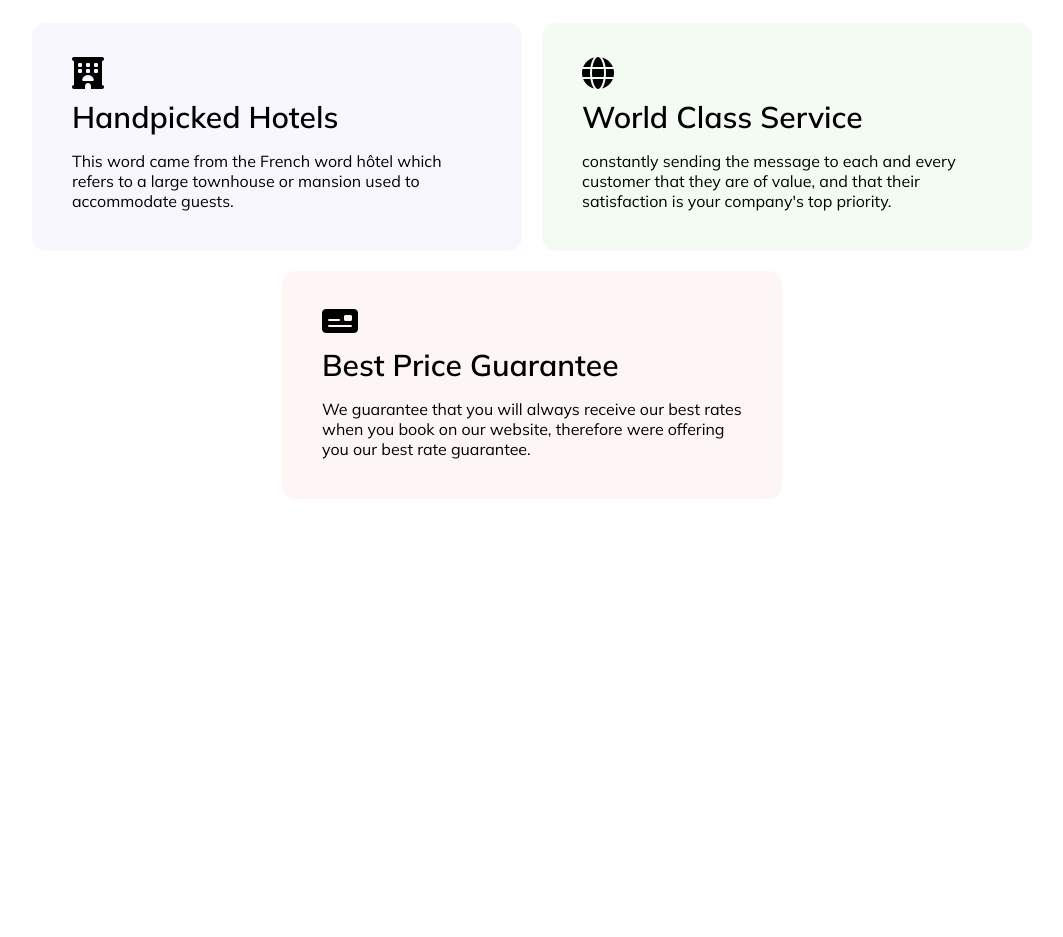
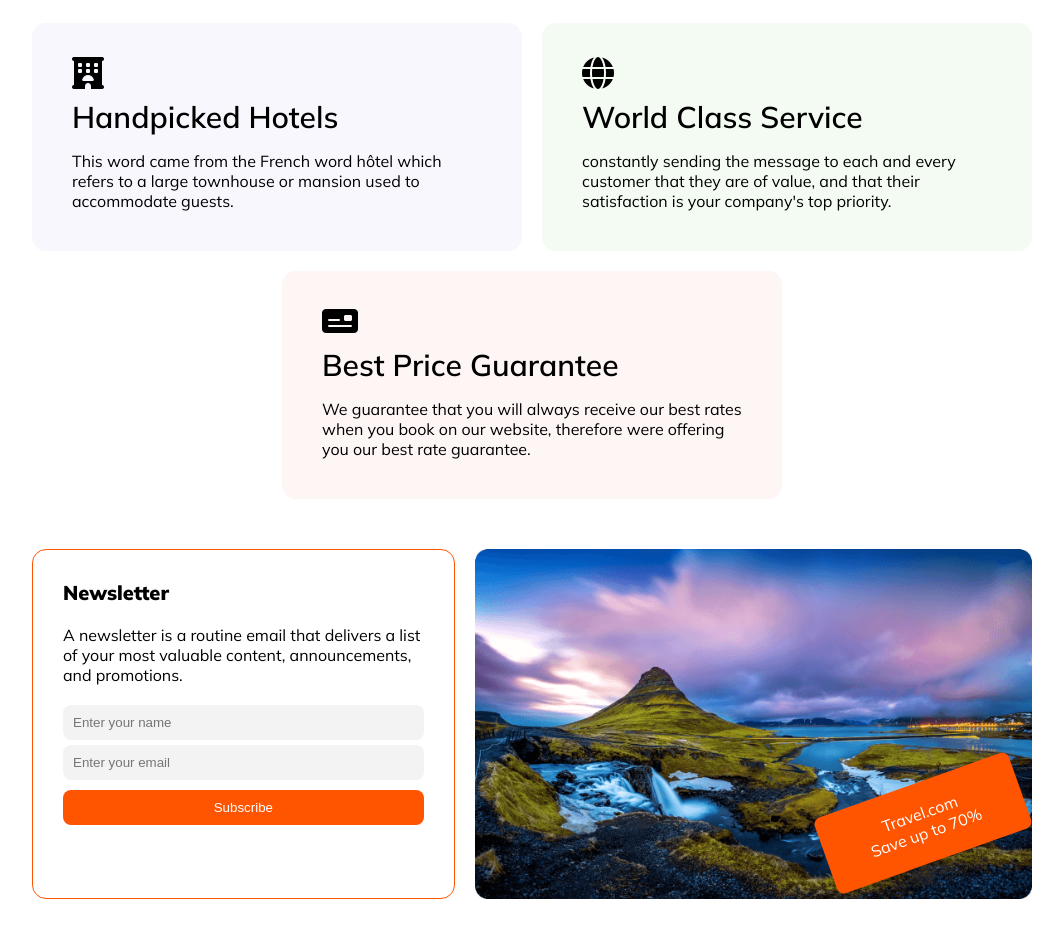
Before and after one commit to regone7/dream-flying-travel, a plain HTML site: page index.html in a window 1280 px wide. Shown: the part 2099-3036 px from the top of the page, without its empty margins (108-1171 px from the left). Before the commit the page ends 2598 px from the top, so only its background shows below. Drawn offline with Linux system fonts and the light colour scheme.

Commit message:
some new chng

```diff
--- a/css/style.css
+++ b/css/style.css
@@ -170,60 +170,68 @@ body {
 }
 
 
-.des1{
+.des1 {
     display: flex;
     gap: 10px;
 
 }
-.des1 img{
+
+.des1 img {
     width: 500px;
 }
-.des2{
+
+.des2 {
     display: flex;
     gap: 10px;
     margin: 10px 0px;
 
 }
-.des2-1{
+
+.des2-1 {
     width: 34%;
     height: 262px;
 }
-.des2-2{
+
+.des2-2 {
     width: 44%;
     height: 262px;
 }
-.des2-3{
+
+.des2-3 {
     width: 21%;
     height: 262px;
 }
 
-.des3{
+.des3 {
     display: flex;
     gap: 10px;
 
 }
-.des3-1{
+
+.des3-1 {
     width: 60%;
     height: 262px;
 }
-.des3-2{
+
+.des3-2 {
     width: 41%;
     height: 262px;
 }
 
 /* choose css */
-.choose-head{
+.choose-head {
     width: 1000px;
     margin: 0px auto;
 }
 
-.cs-h{
+.cs-h {
     text-align: center;
     font-size: 30px;
     font-weight: 800;
     line-height: normal;
 }
-.cs-p{
+
+.cs-p {
     text-align: center;
     font-size: 14px;
     font-style: normal;
@@ -231,26 +239,30 @@ body {
     line-height: 26px;
     margin-bottom: 20px;
 }
-.choose-dv1{
+
+.choose-dv1 {
     display: flex;
     align-items: center;
     gap: 20px;
 }
-.choose-dv1-1{
+
+.choose-dv1-1 {
     border-radius: 14px;
     background: rgba(109, 98, 210, 0.05);
     margin-top: 20px;
     padding: 40px;
     width: 49%;
 }
-.choose-dv1-2{
+
+.choose-dv1-2 {
     border-radius: 14px;
     background: rgba(37, 180, 34, 0.05);
     margin-top: 20px;
     padding: 40px;
     width: 49%;
 }
-.choose-dv2{
+
+.choose-dv2 {
 
     margin: 0 auto;
     width: 50%;
@@ -260,7 +272,8 @@ body {
     padding: 40px;
 
 }
-.h-ch{
+
+.h-ch {
     font-size: 30px;
     font-weight: 600;
     line-height: normal;
@@ -269,7 +282,78 @@ body {
 
 /* choose css end */
 
+/* newsletter css start */
 
+.newsletter-head {
+    width: 1000px;
+    margin: 50px auto;
+    height: 350px;
+
+}
+
+.newsletter-main {
+    display: flex;
+    gap: 20px;
+    height: 100%;
+}
+
+.nsl-dv {
+    border-radius: 14px;
+    border: 1px solid #FF5400;
+    padding: 30px;
+
+}
+
+.nsl-h {
+    font-size: 20px;
+    margin-bottom: 20px;
+    font-weight: 800;
+}
+
+.nsl-p {
+    margin: 0px 0px 20px 0px;
+}
+
+.nsl-1 {
+    border-radius: 8px;
+    background: rgba(19, 19, 24, 0.05);
+    width: 100%;
+    padding: 10px;
+    border: 0;
+}
+
+.nsl-3 {
+    margin-bottom: 5px;
+}
+
+.nsl-2 {
+    border-radius: 8px;
+    background: #FF5400;
+    color:#FFF;
+    width: 100%;
+    padding: 10px;
+    margin-top: 10px;
+    border: 0;
+}
+.nsl-img{
+    height: 100%;
+}
+.nsl-ab{
+    background-color: #FF5400;
+    display: flex;
+    flex-direction: column;
+    width: 37%;
+    align-items: center;
+    border-radius: 7px;
+    margin-left: 345px;
+    color: #FFF;
+    padding: 20px;
+    z-index: 1;
+    transform: rotate(-19.628deg);
+    margin-top: -120px;
+}
+
+/* newsletter end */
 
 @media screen and (max-width:600px) {
     .nav2 {
@@ -333,12 +417,13 @@ body {
 /* desti  mobile */
 
 
-@media screen and (max-width:600px){
+@media screen and (max-width:600px) {
     .desti-head {
         width: 500px;
         margin-top: 270px;
     }
-    .des1{
+
+    .des1 {
         flex-direction: column;
         gap: 10px;
 
@@ -346,22 +431,24 @@ body {
 
 
 
-    .des2{
+    .des2 {
         flex-direction: column;
         gap: 10px;
         margin: 10px 0px;
 
     }
-    .des2 img{
+
+    .des2 img {
         width: 100%;
     }
 
-    .des3{
+    .des3 {
         flex-direction: column;
         gap: 10px;
 
     }
-    .des3 img{
+
+    .des3 img {
         width: 100%;
     }
 
@@ -369,14 +456,37 @@ body {
 
 /* choose mobile */
 
-@media screen and (max-width:600px){
-    .choose-dv1{
+@media screen and (max-width:600px) {
+    .choose-dv1 {
         flex-direction: column;
     }
-    .choose-head{
+
+    .choose-head {
         width: 100%;
     }
-    .choose-dv1-1, .choose-dv1-2, .choose-dv2{
+
+    .choose-dv1-1,
+    .choose-dv1-2,
+    .choose-dv2 {
         width: 80%;
     }
 }
+
+/* Newsletter moblie */
+@media screen and (max-width:600px){
+    .newsletter-head{
+        width: 90%;
+        margin: 50px auto;
+    }
+    .newsletter-main{
+        flex-direction: column;
+    }
+    .nsl-img{
+        width: 100%;
+        margin: 0 auto;
+    }
+    .nsl-ab{
+        width: 32%;
+    }
+
+}
--- a/index.html
+++ b/index.html
@@ -103,23 +103,45 @@
                 enrich your revenue to greater heights.</p>
             <div class="choose-dv1">
                 <div class="choose-dv1-1">
-                    <i  class="fa-solid fa-hotel fa-2xl"></i>
+                    <i class="fa-solid fa-hotel fa-2xl"></i>
                     <h2 class="h-ch">Handpicked Hotels</h2>
                     <p>This word came from the French word hôtel which refers to a large townhouse or mansion used to
                         accommodate guests.</p>
                 </div>
                 <div class="choose-dv1-2">
-                    <i  class="fa-solid fa-globe fa-2xl"></i>
+                    <i class="fa-solid fa-globe fa-2xl"></i>
                     <h2 class="h-ch">World Class Service</h2>
                     <p>constantly sending the message to each and every customer that they are of value, and that their
                         satisfaction is your company's top priority.</p>
                 </div>
             </div>
             <div class="choose-dv2">
-                <i  class="fa-solid fa-money-check fa-2xl"></i>
+                <i class="fa-solid fa-money-check fa-2xl"></i>
                 <h2 class="h-ch">Best Price Guarantee</h2>
                 <p>We guarantee that you will always receive our best rates when you book on our website, therefore were
                     offering you our best rate guarantee.</p>
+            </div>
+        </section>
+
+        <!-- newsletter -->
+        <section class="newsletter-head">
+            <div class="newsletter-main">
+                <div class="nsl-dv">
+                    <h1 class="nsl-h">Newsletter</h1>
+                    <p class="nsl-p">A newsletter is a routine email that delivers a list of your most valuable content, announcements,
+                        and promotions.</p>
+                    <input class="nsl-1 nsl-3" type="text" placeholder="Enter your name">
+                    <input class="nsl-1" type="text" placeholder="Enter your email">
+                    <input class="nsl-2" type="button" value="Subscribe">
+
+                </div>
+                <div class="nsl-ts">
+                    <img class="nsl-img nsl-rl" src="./images/newsletter1.png" alt="">
+                    <div class="nsl-ab">
+                        <span>Travel.com</span>
+                        <span>Save up to 70%</span>
+                    </div>
+                </div>
             </div>
         </section>
 
```
Also changed, not shown: images/newsletter1.png (renamed from images/Rectangle 8 (1).png).
